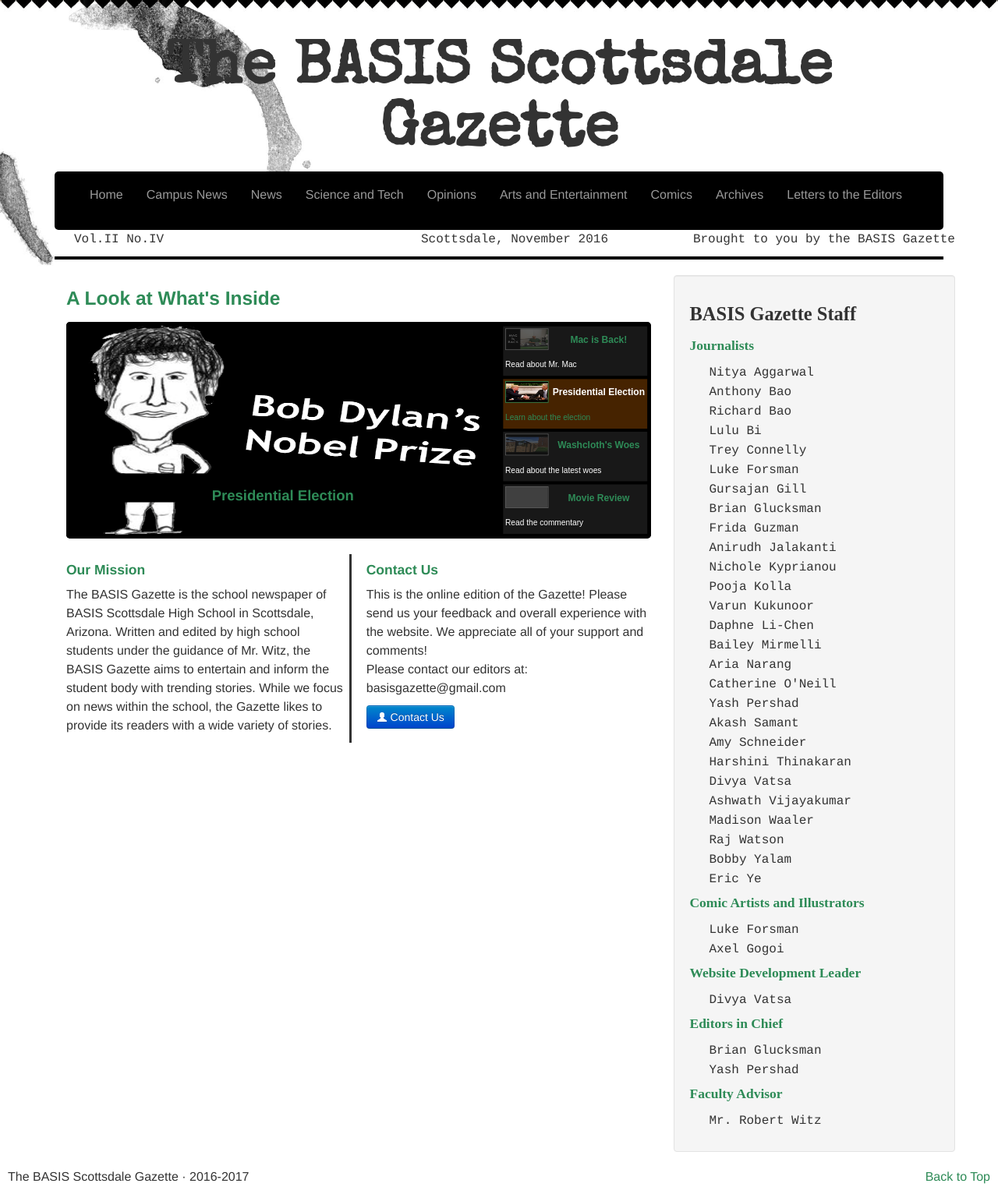
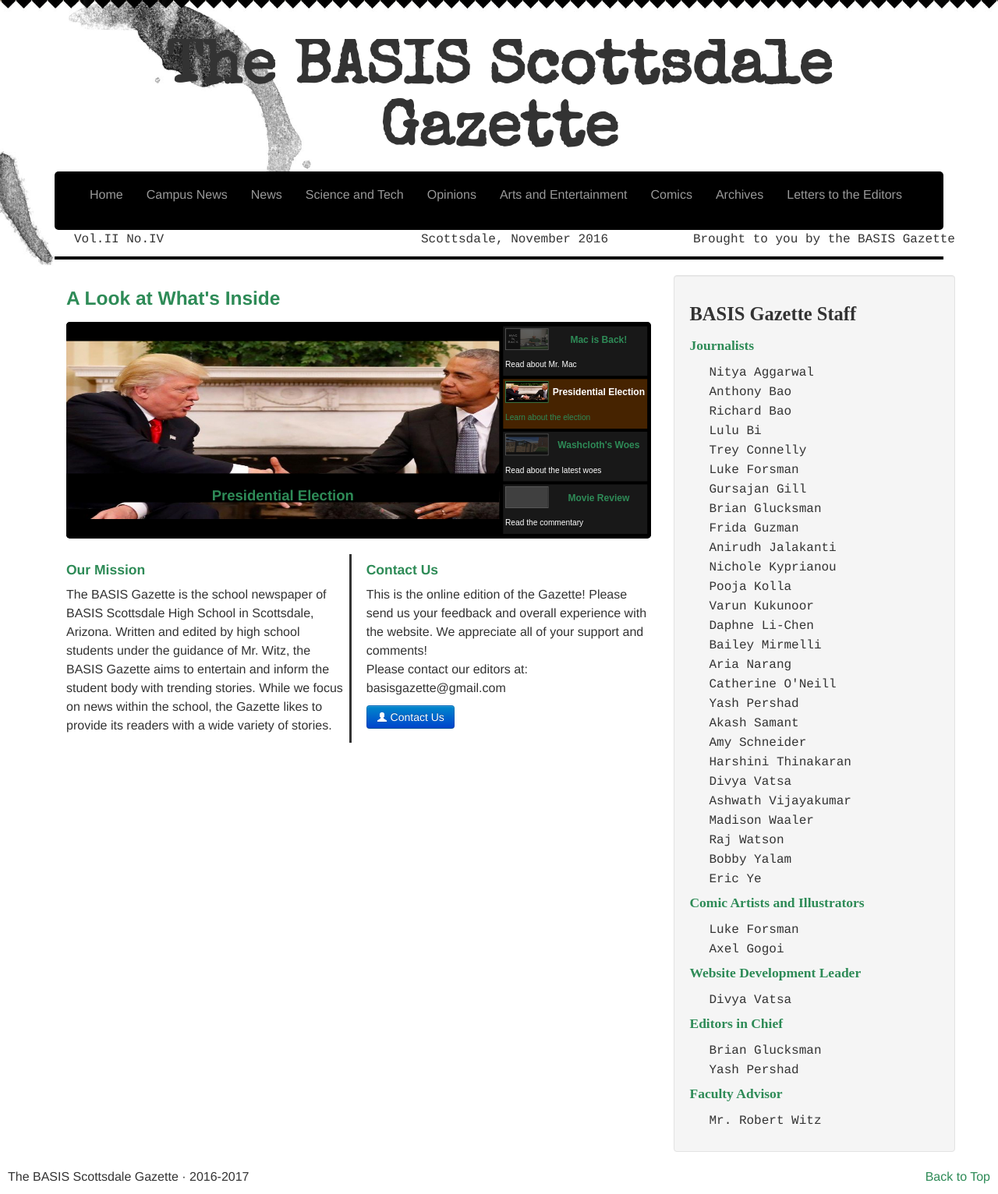
Before and after one commit to Awake99/Awake99.github.io, a Jekyll site: the page built from index.html, in a window 1280 px wide. Shown: the whole page at 78% size. Built offline with Jekyll 4.4.1, drawn with Linux system fonts in a browser that asks for light colours; nearby versions of some CDN libraries; grey boxes are pictures that could not be loaded.

Commit message:
November Edits

```diff
--- a/index.html
+++ b/index.html
@@ -108,7 +108,7 @@ layout: default
                 </a></div>
             </div>
             <div>
-                <img u="image" src="/img/5.png" />
+                <img u="image" src="/img/6.png" />
                 <h2><span>Presidential Election</span></h2>
                 <div u="thumb"><a href="/news/">
                     <img class="i" src="/img/6.png" /><div class="t">Presidential Election</div>
```
